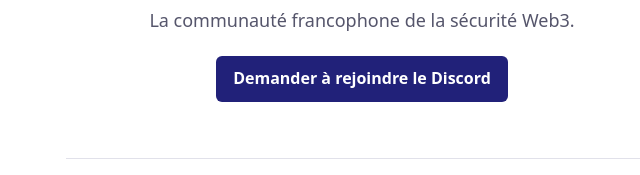
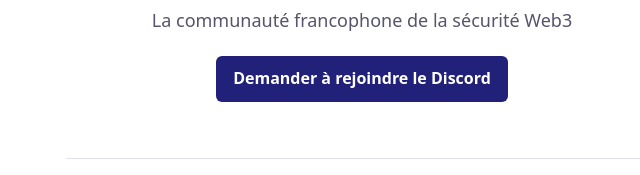
Before and after one commit to soliditors/soliditors.github.io, a plain HTML site: page index.html in a window 1280 px wide. Shown: the part 242-417 px from the top of the page, 278-918 px from the left. Drawn offline with Linux system fonts and the light colour scheme.

Commit message:
Remove trailing period from homepage tagline

```diff
--- a/index.html
+++ b/index.html
@@ -22,7 +22,7 @@
     <header class="intro">
       <img class="logo" src="logo-soliditors-web.png" width="112" height="112" alt="">
       <h1>Soliditors</h1>
-      <p>La communauté francophone de la sécurité Web3.</p>
+      <p>La communauté francophone de la sécurité Web3</p>
       <a class="button" href="https://discord.gg/HWYz9ugMRW">Demander à rejoindre le Discord</a>
     </header>
 
```
